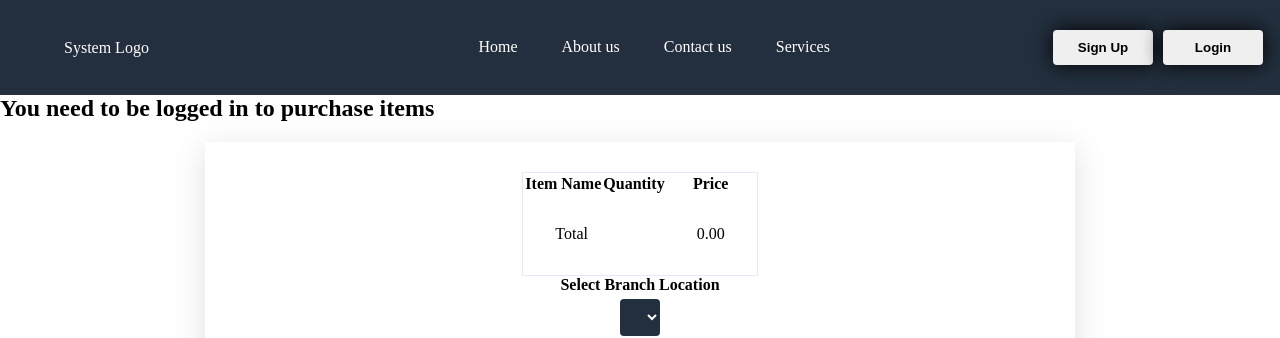
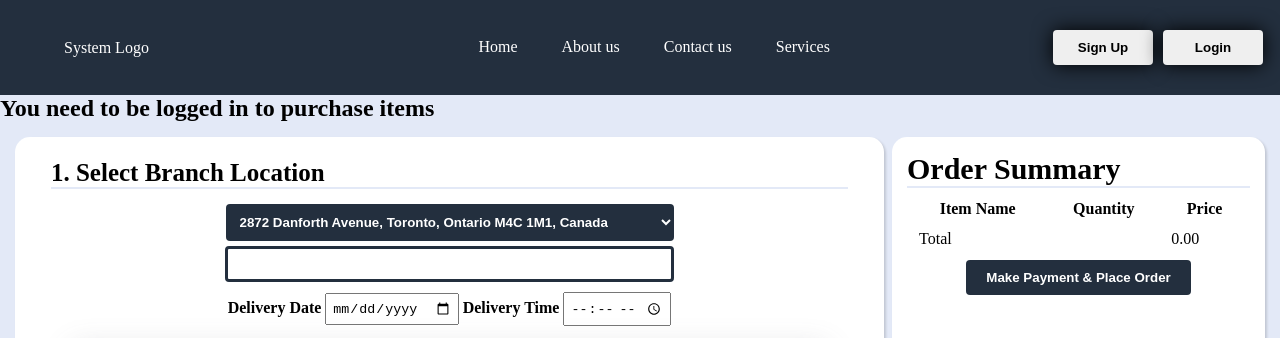
Before and after one commit to srishti-lamba/React-ShoppingWebsite, a PHP site: page /processUserOrder.php in a window 1280 px wide. Shown: the top 338 px of the page. Run offline with PHP 8.4, Linux system fonts and the light colour scheme; data that the repository does not hold is empty; some libraries are stand-ins or nearby versions.

Commit message:
Added Google Maps API

```diff
--- a/Project_Iteration_1_2/CreateAndPopulateLocationsTable.php
+++ b/Project_Iteration_1_2/CreateAndPopulateLocationsTable.php
@@ -34,8 +34,8 @@
         $conn->query($query4);
         $conn->query($query5);
         $conn->query($query6);
-        echo "query's executed successfully";
+        //echo "query's executed successfully";
     } catch (mysqli_sql_exception $exception) {
-        echo $exception;
+        //echo $exception;
     }
 ?>
--- a/Project_Iteration_1_2/CreateAndPopulateTruckTable.php
+++ b/Project_Iteration_1_2/CreateAndPopulateTruckTable.php
@@ -21,8 +21,8 @@
         $conn->query($query3);
         $conn->query($query4);
         $conn->query($query5);
-        echo "Executed Query";
+        //echo "Executed Query";
     } catch (mysqli_sql_exception $exception) {
-        echo $exception;
+        //echo $exception;
     }
 ?>
--- a/Project_Iteration_1_2/NavBar.php
+++ b/Project_Iteration_1_2/NavBar.php
@@ -1,5 +1,7 @@
 <?php
     session_start();
+    include('./CreateAndPopulateTruckTable.php');
+    include('./CreateAndPopulateLocationsTable.php');
 ?>
 <!DOCTYPE html>
 <html>
--- a/Project_Iteration_1_2/processUserOrder.css
+++ b/Project_Iteration_1_2/processUserOrder.css
@@ -1,57 +1,44 @@
-table {
-    margin:auto;
-    margin-top: 20px;
-    border: 1px solid #e3e9f7;
+* {
+    box-sizing: border-box;
+    margin: 0;
+    padding: 0;
 }
 
-td {
-    padding: 30px;
+body{
+    background-color: #e3e9f7;
 }
 
-.formContainer {
+.formContainer{
     display: flex;
-    flex-direction: column;
-    justify-content: center;
-    align-items: center;
-    width: 68%;
-    margin:auto;
-    margin-top: 20px;
-    padding: 10px;
-    background-color: #fff;
-    box-shadow: rgba(100, 100, 111, 0.2) 0px 7px 29px 0px;
+    justify-content: center
 }
 
-.userInputContainer {
+
+/*Main Content css*/
+main {
+    background-color: white;
+    margin: 15px;
+    margin-right: 0px;
+    width: 70%;
+    max-width: 900px;
+    border-radius: 15px;
+    padding: 15px;
+    box-shadow: rgba(0, 0, 0, 0.15) 1.95px 1.95px 2.6px;
+}
+
+.selectBranchContainer {
+    margin-top: 7px;
     display: flex;
     flex-direction: column;
     align-items: center;
 }
 
-.userInputContainer input {
+.selectBranchContainer input {
     margin: 15px 0px 15px 0px;
 }
 
-.userInputContainer input {
+.selectBranchContainer input {
     padding: 5px;
-}
-
-.submitContainer {
-    display: flex;
-    justify-content: center;
-}
-
-.submitContainer > input {
-    padding: 10px 20px 10px 20px;
-    background-color: #232F3E;
-    border: none;
-    color: white;
-    cursor:pointer;
-    font-weight: 600;
-    border-radius: 4px;
-}
-
-.submitContainer > input:hover {
-    background-color: #3d546f;
 }
 
 .locationSelector {
@@ -68,3 +55,110 @@ td {
 label {
     font-weight: 600;
 }
+
+.selectBranchHeader{
+    align-self: flex-start;
+    border-bottom: 2px solid #e3e9f7;
+    width: 95%;
+    margin: auto;
+    font-size: 25px;
+    margin-bottom: 10px;
+}
+
+#destination {
+    height: 36px;
+    width: 449px;
+    border-radius: 4px;
+    margin-bottom: -5px;
+    margin-top: 5px;
+    border: 3px solid #232F3E;
+}
+
+#mapErrMsg{
+    color: red;
+    margin-top: 8px;
+    display: none;
+}
+
+#distanceMsg{
+    display: none;
+}
+
+#distanceMsg p{
+    margin-top: 9px;
+    font-size: 15px;
+    font-weight: 10px;
+    display: inline-block;
+}
+
+
+#googleMap {
+    width: 90%;
+    height: 500px;
+    box-shadow: rgba(100, 100, 111, 0.2) 0px 7px 29px 0px;
+}
+
+/*Payment Section*/
+.paymentContainer h1{
+    font-weight: 600;
+    border-bottom: 2px solid #e3e9f7;
+    width: 95%;
+    margin: auto;
+    font-size: 25px;
+    margin-top: 30px;
+    margin-bottom: 10px;
+}
+
+
+/*Side Bar css*/
+aside {
+    background-color: white;
+    margin: 15px;
+    margin-left: 8px;
+    width:30%;
+    max-width: 385px;
+    margin-bottom: 45%;
+    border-radius: 15px;
+    padding: 15px;
+    box-shadow: rgba(0, 0, 0, 0.15) 1.95px 1.95px 2.6px;
+}
+
+aside h1{
+    border-bottom: 2px solid #e3e9f7;
+    margin-bottom: 10px;
+    font-size: 30px;
+}
+
+.aside-flex{
+    display: flex;
+    flex-direction: column;
+    justify-content: center;
+}
+
+table {
+    background-color: white;
+}
+
+td {
+    padding: 10px;
+}
+
+.submitContainer {
+    display: flex;
+    justify-content: center;
+    margin-bottom: 10px;
+}
+
+.submitContainer > input {
+    padding: 10px 20px 10px 20px;
+    background-color: #232F3E;
+    border: none;
+    color: white;
+    cursor:pointer;
+    font-weight: 600;
+    border-radius: 4px;
+}
+
+.submitContainer > input:hover {
+    background-color: #3d546f;
+}
--- a/Project_Iteration_1_2/processUserOrder.php
+++ b/Project_Iteration_1_2/processUserOrder.php
@@ -1,6 +1,8 @@
 <?php
     include('NavBar.php');
     include('fetchLocations.php');
+    include('./CreateAndPopulateTruckTable.php');
+    include('./CreateAndPopulateLocationsTable.php');
     if(!isset($_SESSION['loggedin'])) {
         echo "<h2>You need to be logged in to purchase items</h2>";
     }
@@ -12,50 +14,46 @@
         <link rel="stylesheet" href="./processUserOrder.css">
         <meta name="viewport" content="width=device-width, initial-scale=1.0">
         <script src="https://ajax.googleapis.com/ajax/libs/jquery/3.6.3/jquery.min.js"></script>
-        <script>
-             window.addEventListener('load', function () {
-                displayShoppinglistFromLocalStorage()
-            })
-
-            function displayShoppinglistFromLocalStorage() {
-                if(localStorage.getItem('shoppinglist') !== null) {
-                    let tableBody = document.getElementById("tableBody");
-                    let shoppinglist = JSON.parse(localStorage.getItem('shoppinglist'));
-                    let total = 0;
-
-                    for(let i=0; i<shoppinglist.items.length; i++) {
-                        let item = shoppinglist.items[i]
-                        let newRow = document.createElement("tr")
-
-                        let itemNameCell = document.createElement("td");
-                        itemNameCell.innerHTML = item.productName;
-
-                        let priceCell = document.createElement("td");
-                        priceCell.innerHTML = item.price;
-
-                        let quantityCell = document.createElement("td")
-                        quantityCell.innerHTML = item.quantity;
-
-                        newRow.appendChild(itemNameCell)
-                        newRow.appendChild(priceCell)
-                        newRow.appendChild(quantityCell);
-
-                        tableBody.appendChild(newRow)
-
-                        total += item.quantity * item.price;
-                    }
-
-                    document.getElementById("total").innerHTML = total;
-                    document.getElementById("totalForForm").setAttribute("value", total);
-                    console.log(document.getElementById('totalForForm'));
-                }
-            }
-        </script>
     </head>
 
     <body>
+        <form method="post" action="./processUserPayment.php">
             <div class="formContainer">
-            <form method="post" action="./processUserPayment.php">
+                <main>
+                    <section class="selectBranchContainer">
+                        <label class="selectBranchHeader" for="selectLocation" >1. Select Branch Location</label>
+                            <?php
+                                echo "<select id=\"selectLocation\" class=\"locationSelector\" name=\"location\">";
+                                $result = fetchLocations();
+                                while($row = $result->fetch_assoc()) {
+                                    echo "<option value=\"" . $row['locationAddress'] . "\">" . $row['locationAddress'] . "</option>";
+                                    echo "hello";
+                                }
+                                echo "</select>"
+                            ?>
+                        <input id="destination" name="destination" type="text">
+                        <div id="mapErrMsg"><p>Error: there is currently no known route for this address!</p></div>
+
+                        <div id="distanceMsg"><p>Estimated Distance: </p><p id="distanceVal">23</p></div>
+                        <div>
+                            <label for="deliveryDate">Delivery Date</label>
+                            <input id="deliveryDate" name="deliveryDate" type="date"/>
+
+                            <label for="deliveryTime">Delivery Time</label>
+                            <input id="deliveryTime" name="deliveryTime" type="time" min="09:00" max="18:00"/>
+                        </div>
+
+                        <input name='total' value="0" style="display:none" id="totalForForm"/>
+                        <div id="googleMap"></div>
+                    </section>
+                    <section class="paymentContainer">
+                        <h1>2. Payment</h2>
+                        <p>Payment Options</p>
+                    </section>
+                </main>
+                <aside>
+                    <h1>Order Summary</h1>
+                    <div class="aside-flex">
                         <table>
                         <thead>
                             <tr>
@@ -73,38 +71,16 @@
                             </tr>
                         </tfoot>
                         </table>
-
-
-                <div class="userInputContainer">
-                    <label for="selectLocation" >Select Branch Location</label>
-                    <?php
-                        echo "<select id=\"selectLocation\" class=\"locationSelector\" name=\"location\">";
-                        $result = fetchLocations();
-                        while($row = $result->fetch_assoc()) {
-                            echo "<option value=\"" . $row['locationAddress'] . "\">" . $row['locationAddress'] . "</option>";
-                            echo "hello";
-                        }
-                        echo "</select>"
-                    ?>
-
-                    <div>
-                        <label for="deliveryDate">Delivery Date</label>
-                        <input id="deliveryDate" name="deliveryDate" type="date"/>
-
-                        <label for="deliveryTime">Delivery Time</label>
-                        <input id="deliveryTime" name="deliveryTime" type="time" min="09:00" max="18:00"/>
+                        <input name='total' value="0" style="display:none" id="totalForForm"/>
+                        <div class="submitContainer">
+                            <input type="button" id="submitBtn" value="Make Payment & Place Order" />
                         </div>
-
-                    <input name='total' value="0" style="display:none" id="totalForForm"/>
-
-
                     </div>
-                <div class="submitContainer">
-                    <input type="submit" value="Make Payment & Place Order" />
+                </aside>
             </div>
         </form>
-        </div>
-
     </body>
-
+    <script src="https://maps.googleapis.com/maps/api/js?key=AIzaSyCUm2IsAwT5P2q3Xu1-2EDJyTpR2t3HPC0&libraries=places"></script>
+    <script src="https://ajax.googleapis.com/ajax/libs/jquery/1.11.3/jquery.min.js"></script>
+    <script src="./processUserOrder.js"></script>
 </html>
--- a/Project_Iteration_1_2/register.php
+++ b/Project_Iteration_1_2/register.php
@@ -45,7 +45,7 @@
                 <label for="reg-password2">Re-Enter Password:</label>
                 <input type="password" id="reg-password2" name="reg-password2" onclick="hideRegisterSuccess()">
 
-                <label for="address">Enter Address:</label>
+                <label for="address">Enter Home Address:</label>
                 <input type="text" id="address" name="address" value="<?php
                     if(isset($_SESSION['address'])){
                         echo $_SESSION['address'];}?>" onclick="hideRegisterSuccess()">
```
Also changed, not shown: Project_Iteration_1_2/processUserOrder.js (added, +106 -0 lines), Project_Iteration_1_2/processUserPayment.php (+5 -3 lines). Lines whose indentation alone changed are shown as unchanged.
